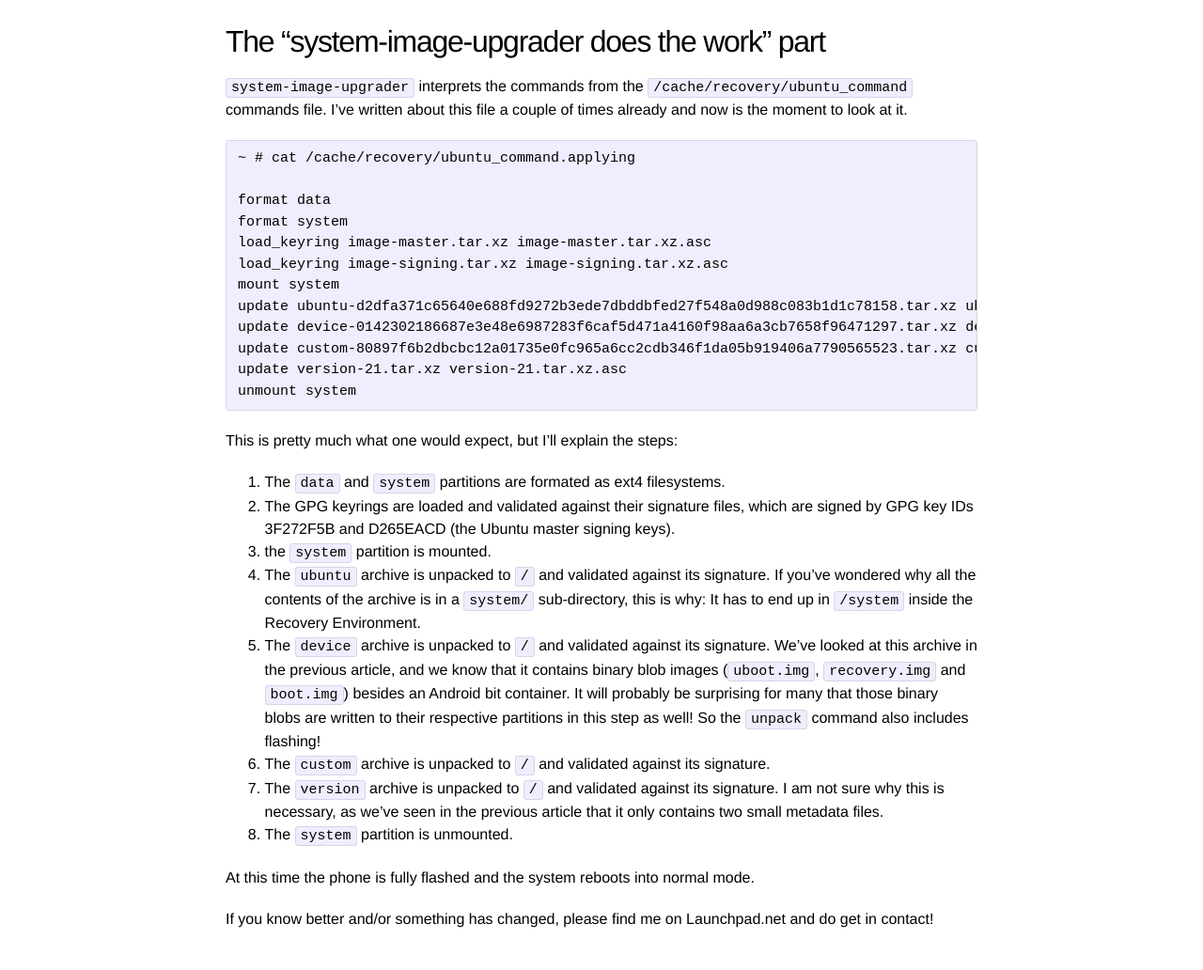
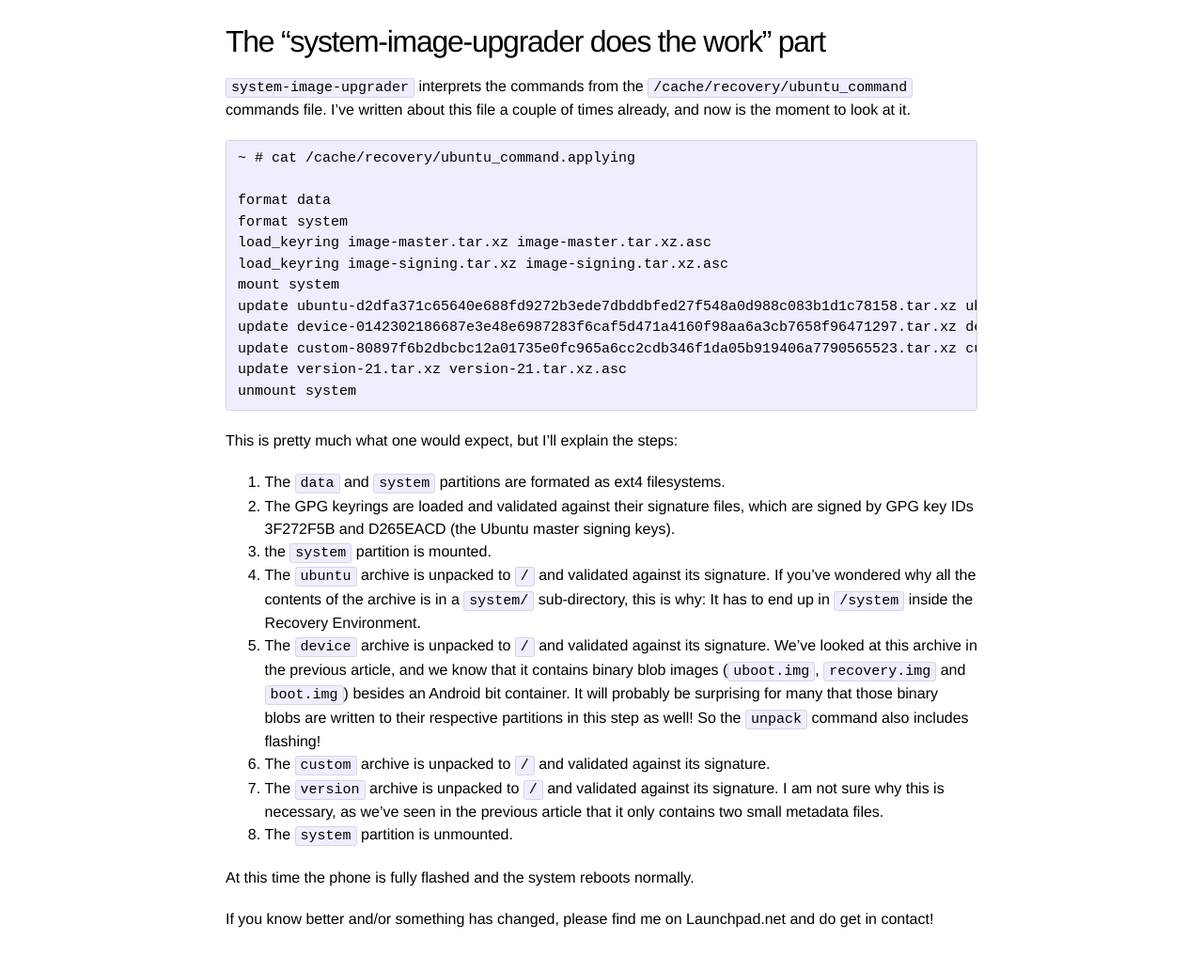
Before and after one commit to Sturmflut/sturmflut.github.io, a Jekyll site: the page built from _posts/2015-05-06-hacking-ubuntu-touch-part-3-how-images-are-flashed.markdown, in a window 1280 px wide and 1400 px high, scrolled down 3313 px. Shown: the part 210-1242 px from the top of the window at 94% size. Built offline with Jekyll 4.4.1, drawn with Linux system fonts in a browser that asks for light colours.

Commit message:
Fix typos

```diff
--- a/_posts/2015-05-06-hacking-ubuntu-touch-part-3-how-images-are-flashed.markdown
+++ b/_posts/2015-05-06-hacking-ubuntu-touch-part-3-how-images-are-flashed.markdown
@@ -142,7 +142,7 @@ recovery filesystem table
 ## The "system-image-upgrader does the work" part
 
 
-`system-image-upgrader` interprets the commands from the `/cache/recovery/ubuntu_command` commands file. I've written about this file a couple of times already and now is the moment to look at it.
+`system-image-upgrader` interprets the commands from the `/cache/recovery/ubuntu_command` commands file. I've written about this file a couple of times already, and now is the moment to look at it.
 
 {% highlight text %}
 ~ # cat /cache/recovery/ubuntu_command.applying
@@ -178,6 +178,6 @@ This is pretty much what one would expect, but I'll explain the steps:
 
 8. The `system` partition is unmounted.
 
-At this time the phone is fully flashed and the system reboots into normal mode.
+At this time the phone is fully flashed and the system reboots normally.
 
 If you know better and/or something has changed, please find me on Launchpad.net and do get in contact!
```
